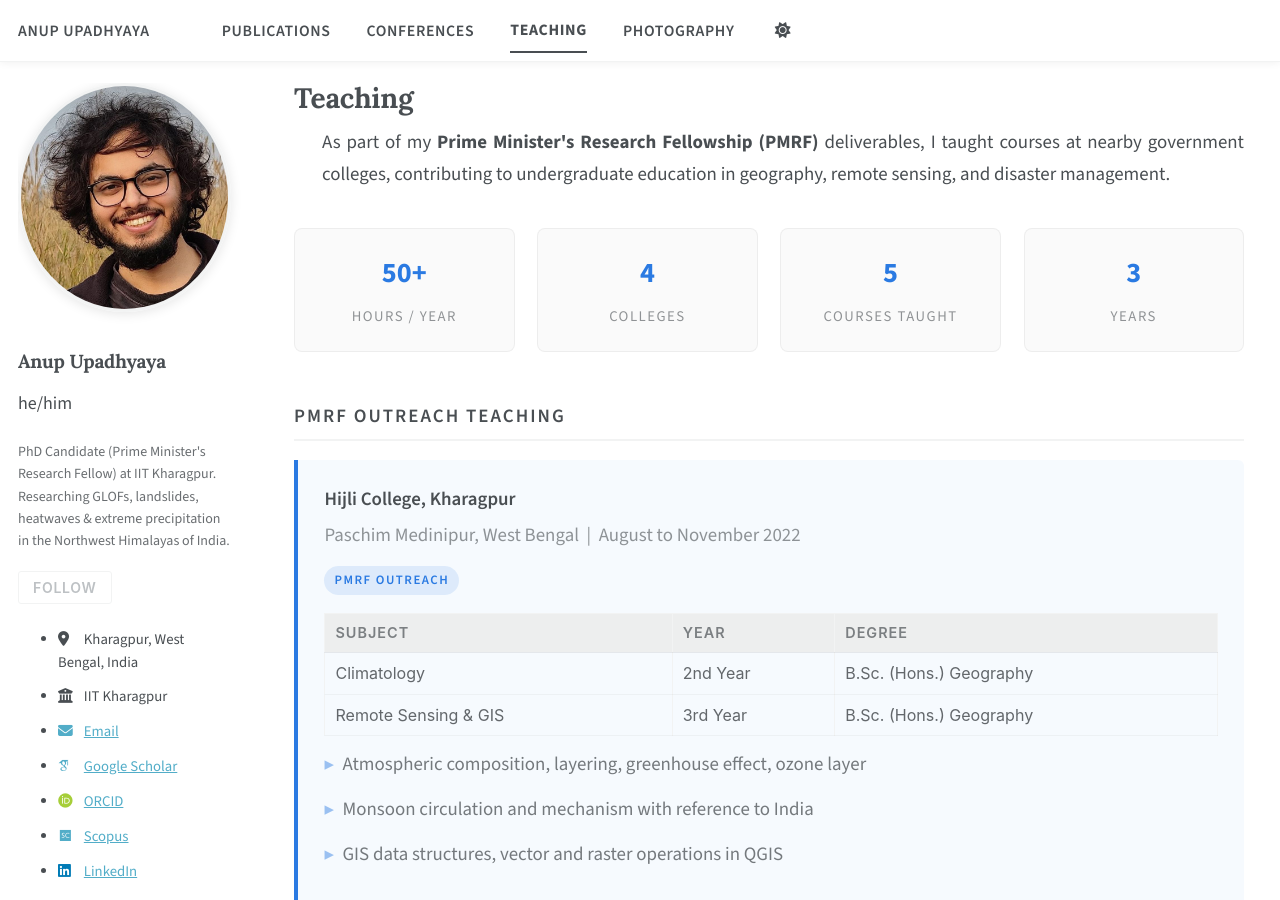
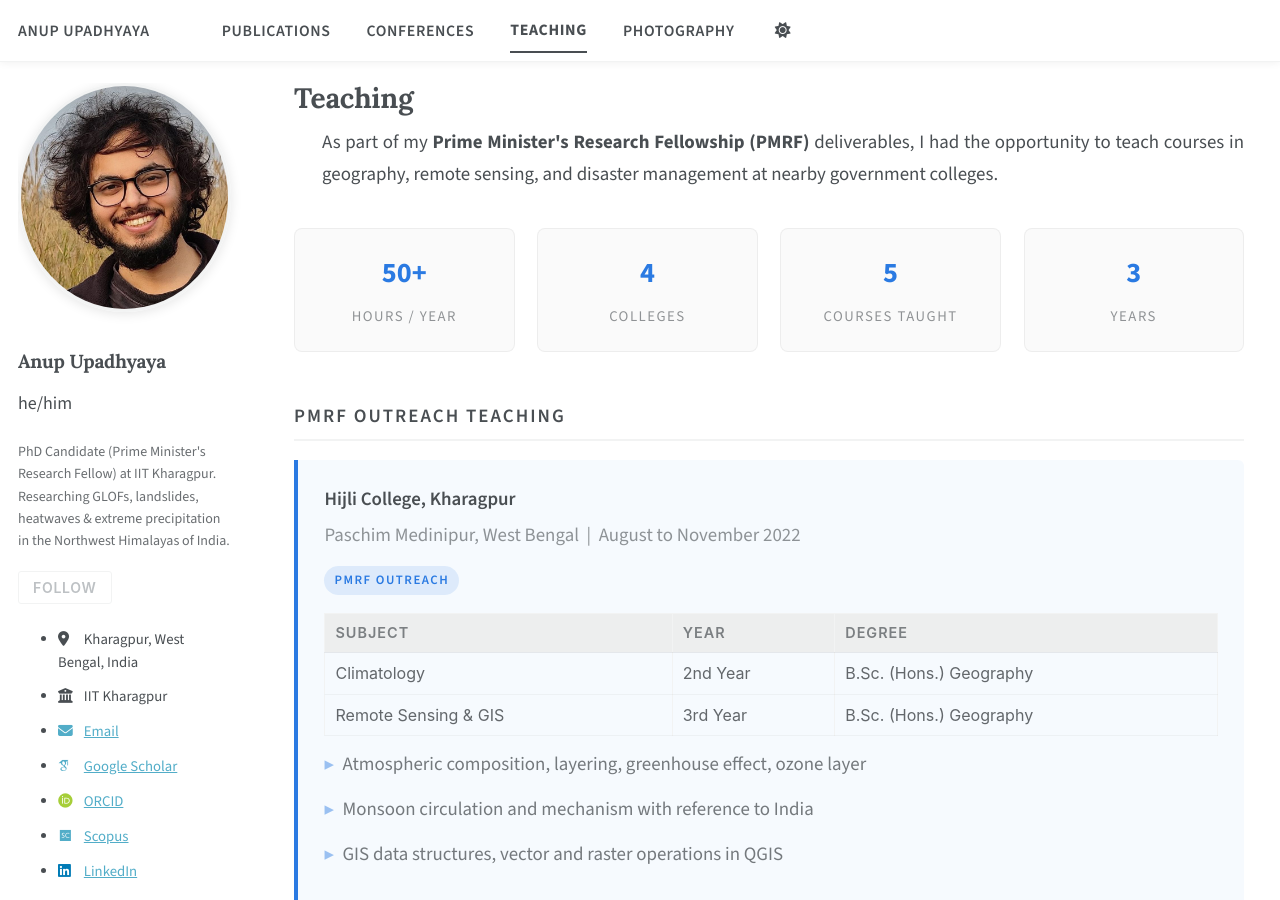
Before and after one commit to anupupadhyaya/anupupadhyaya.github.io, a Jekyll site: the page built from _pages/teachings.md, in a window 1280 px wide and 900 px high. Built offline with Jekyll 4.4.1, drawn with Linux system fonts in a browser that asks for light colours; some web fonts are replaced; a script bundle is joined from its source files by our own code; library files that are not in the unit come from our copies.

Commit message:
Update teachings.md

```diff
--- a/_pages/teachings.md
+++ b/_pages/teachings.md
@@ -183,8 +183,8 @@ author_profile: true
 
 <div class="teach-intro">
   As part of my <strong>Prime Minister's Research Fellowship (PMRF)</strong> deliverables,
-  I taught courses at nearby government colleges, contributing to undergraduate education
-  in geography, remote sensing, and disaster management.
+  I had the opportunity to teach courses in geography, remote sensing, and disaster management
+  at nearby government colleges.
 </div>
 
 <div class="teach-highlight">
```
